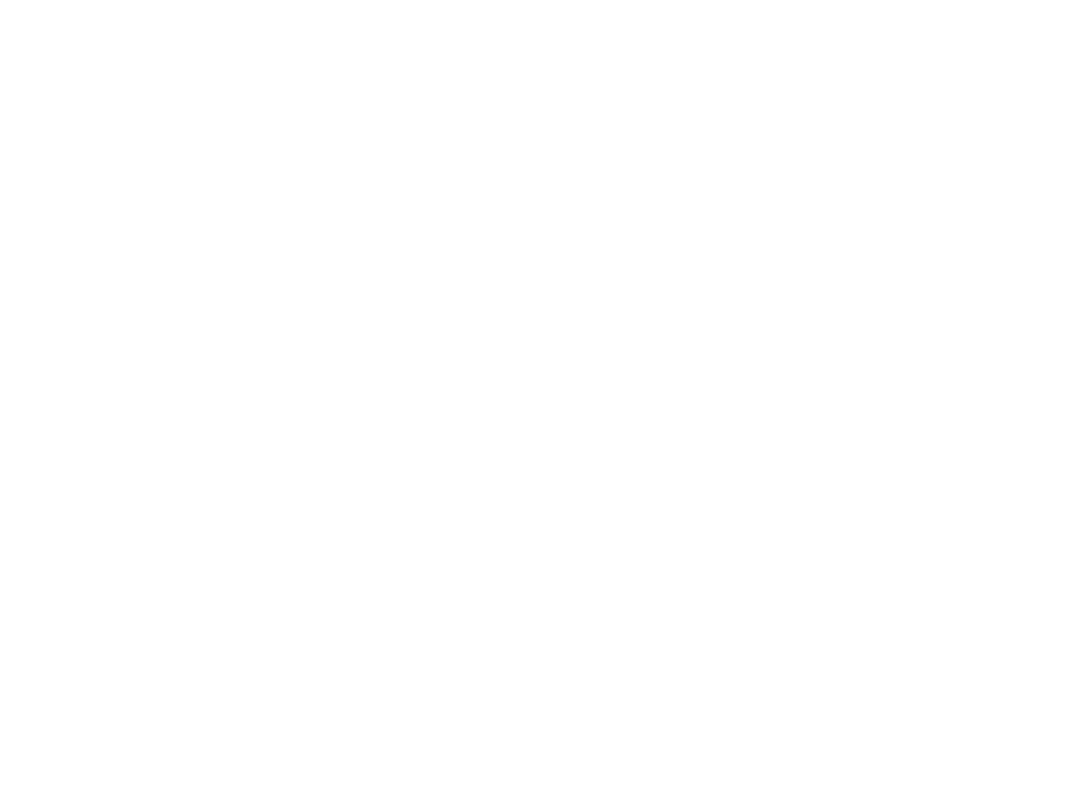
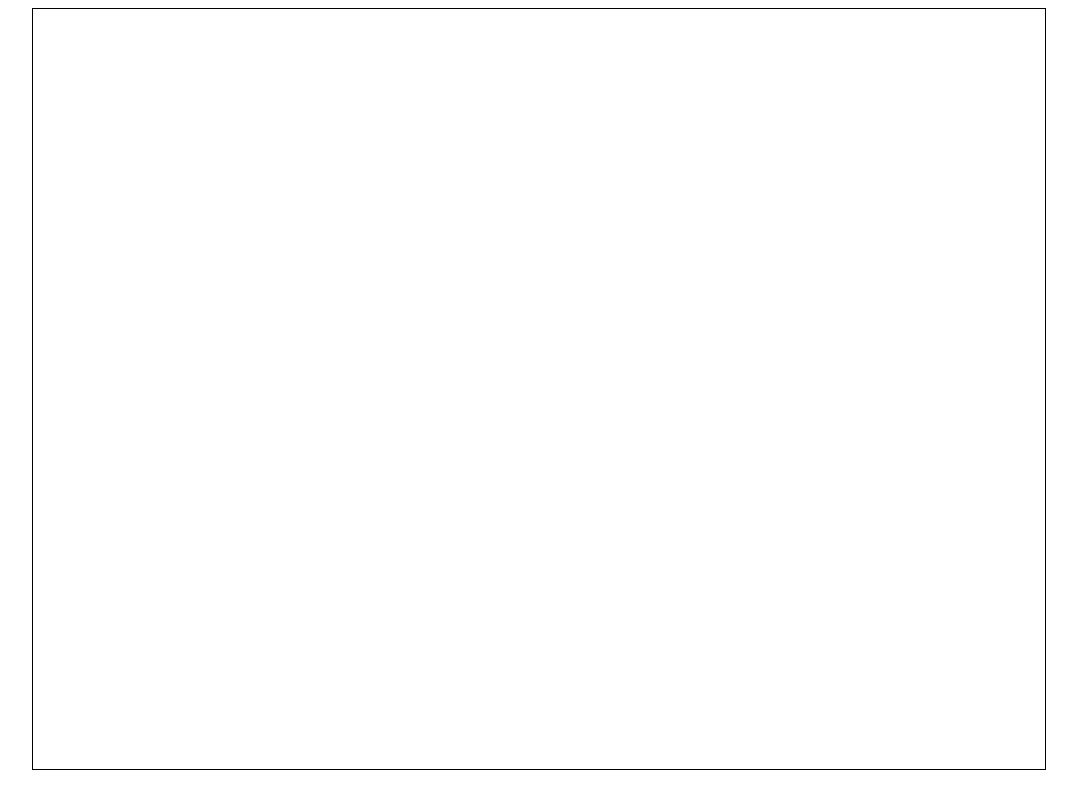
Before and after one commit to Sidhupawar2306/Traval, a plain HTML site: page index.html in a window 1280 px wide. Shown: the whole page, without its empty margins (101-1178 px from the left). Drawn offline with Linux system fonts and the light colour scheme.

Commit message:
change in css file

```diff
--- a/style.css
+++ b/style.css
@@ -6,4 +6,7 @@ body{
 header{
     width: 80%;
     height: 95vh;
+    border: 1px solid black ;
+    margin: auto ;
+
 }
```
